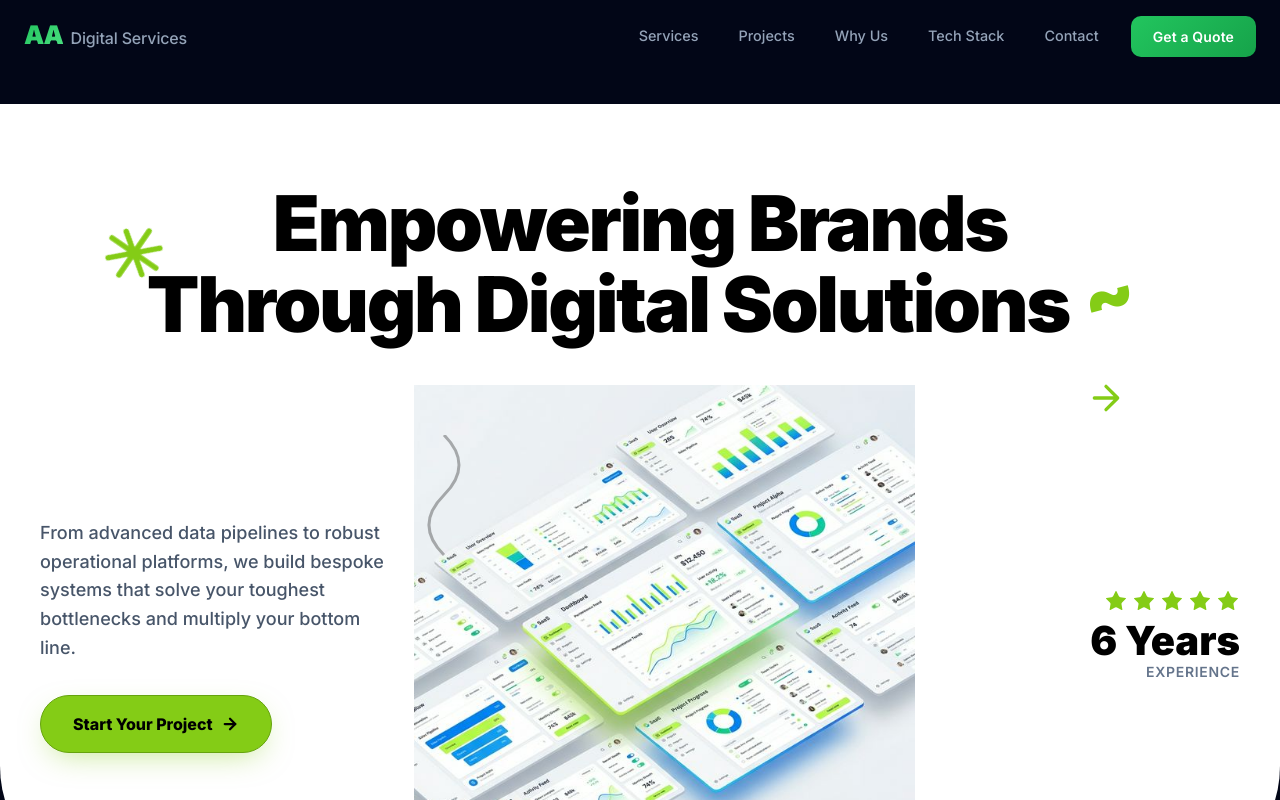
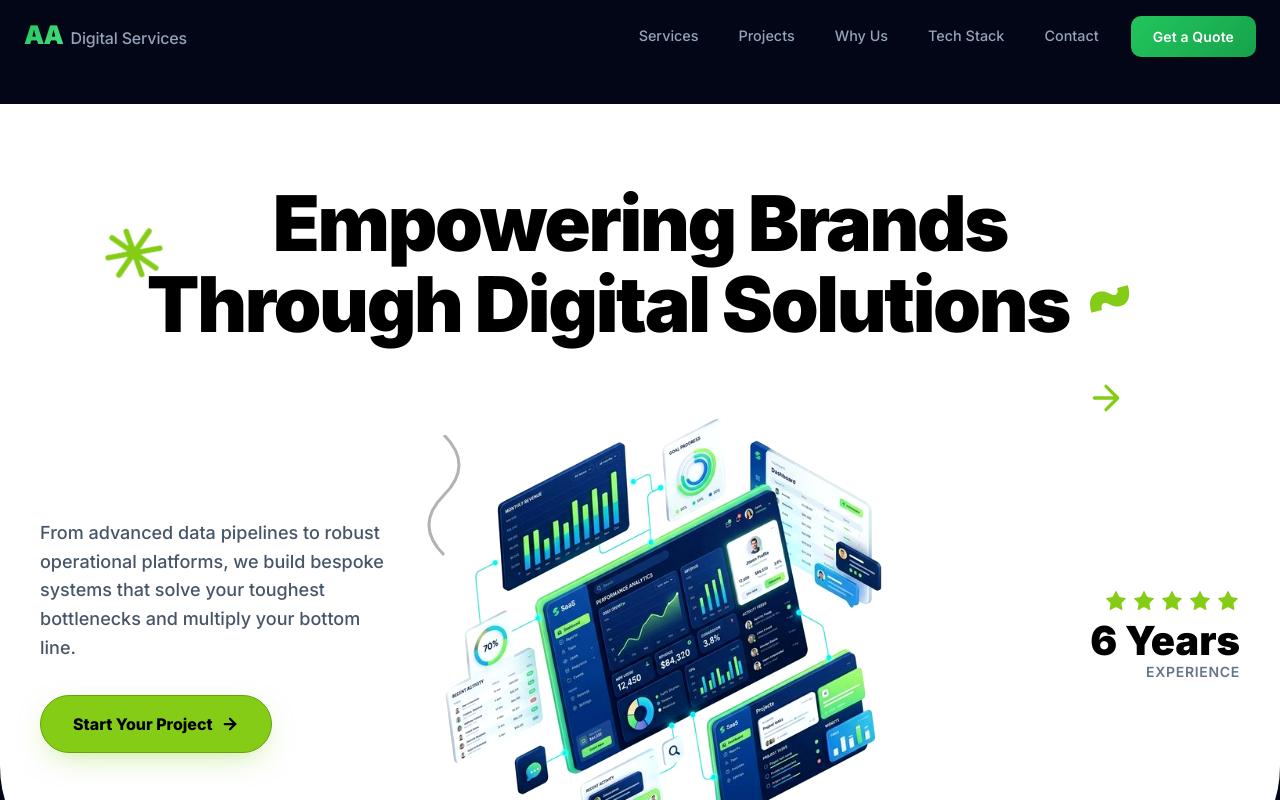
Before and after one commit to Alonsohazed/webportfoliodigitalservices, a React (Vite) app: page / in a window 1280 px wide. Shown: the top 800 px of the page. Built offline with nearby package versions, Linux system fonts and the light colour scheme.

Commit message:
fix: apply brightness and contrast filters with darken blend mode to force AI generated image background to blend seamlessly with white container

```diff
--- a/src/components/Hero.tsx
+++ b/src/components/Hero.tsx
@@ -148,9 +148,10 @@ export default function Hero() {
                                     transition: 'all 1s cubic-bezier(0.16, 1, 0.3, 1) 0.2s',
                                     position: 'relative',
                                     zIndex: 2,
-                                    // Mix blend mode multiply perfectly removes the pure white background of the generated image,
-                                    // making it look like a seamless cutout against the white div.
-                                    mixBlendMode: 'multiply'
+                                    // 'darken' plus slight brightness/contrast ensures the AI-generated slightly off-white bg
+                                    // gets completely blown out to pure #ffffff, making the image look like an isolated PNG cutout.
+                                    mixBlendMode: 'darken',
+                                    filter: 'contrast(1.08) brightness(1.03)'
                                 }}
                             />
                         </div>
```
Also changed, not shown: public/hero-dashboards.png.
